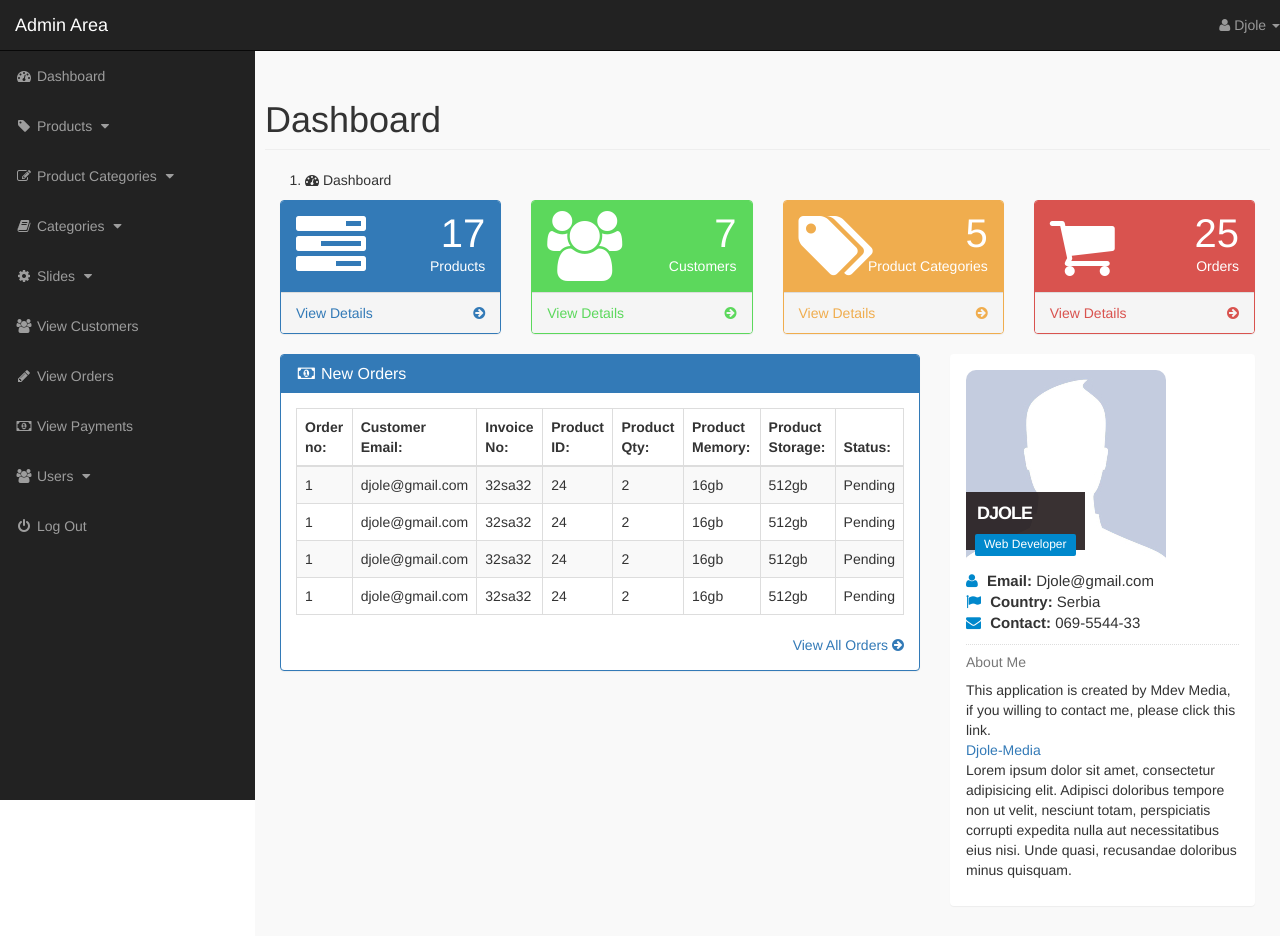
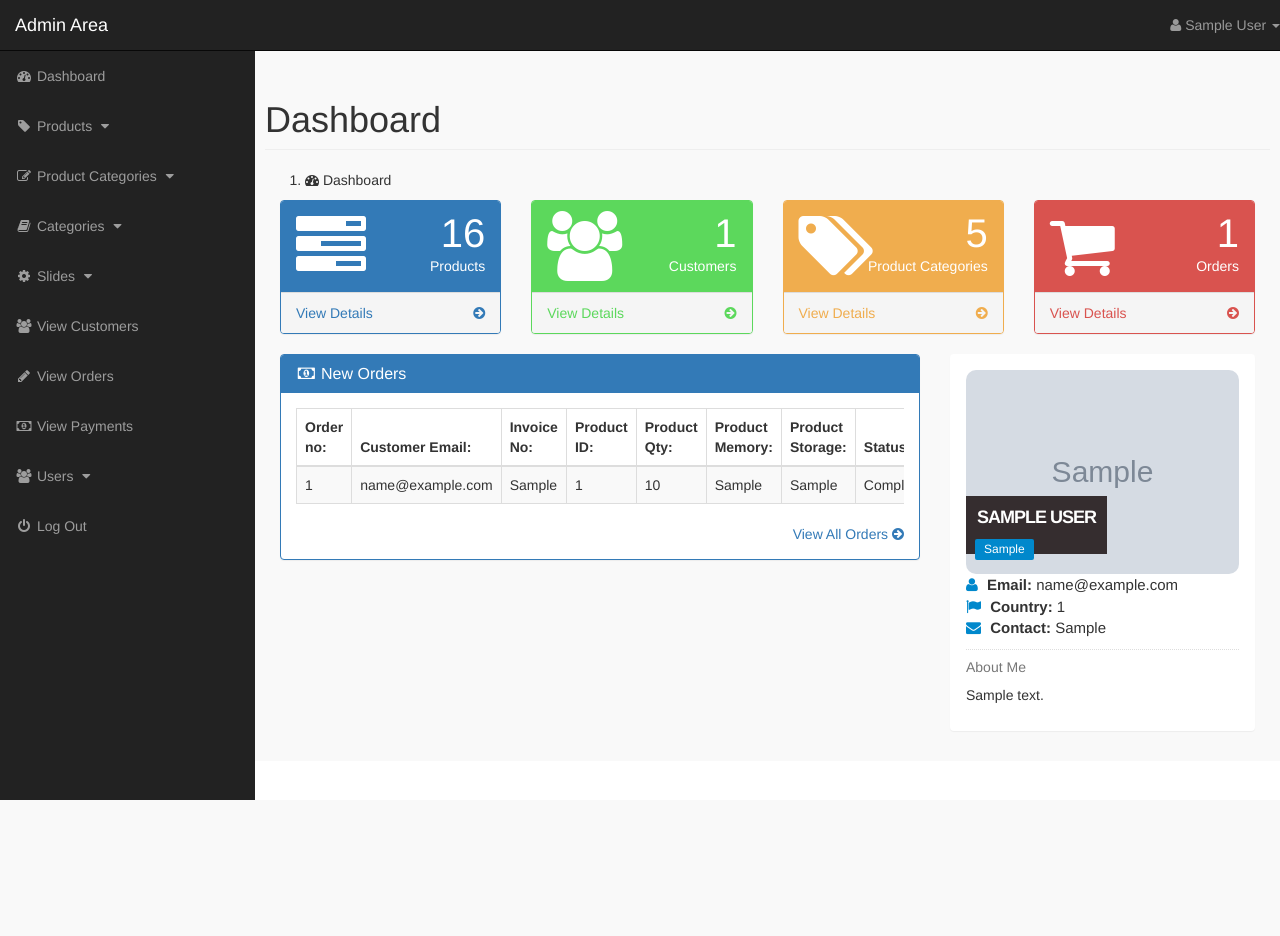
Before and after one commit to Snoouden/myproject1, a PHP site: page /admin_area/index.php?dashboard in a window 1280 px wide. After the commit the page ends 800 px from the top, so only its background shows below. Run offline with PHP 8.4, Linux system fonts and the light colour scheme; the visitor is signed in with stand-in values (Sample User, id 1); data comes from the database, SQL or seed files in the repository; tables that the repository leaves empty or names only in its code hold one stand-in row (values such as "Sample post").

Commit message:
Dashboard dynamic

```diff
--- a/admin_area/dashboard.php
+++ b/admin_area/dashboard.php
@@ -38,7 +38,7 @@
                     </div><!-- col-xs-3 finish -->
 
                     <div class="col-xs-9 text-right"><!-- col-xs-9 text-right begin -->
-                        <div class="huge"> 17 </div>
+                        <div class="huge"> <?php echo $count_products; ?> </div>
 
                         <div> Products </div>
 
@@ -78,7 +78,7 @@
                     </div><!-- col-xs-3 finish -->
 
                     <div class="col-xs-9 text-right"><!-- col-xs-9 text-right begin -->
-                        <div class="huge"> 7 </div>
+                        <div class="huge"> <?php echo $count_customers; ?> </div>
 
                         <div> Customers </div>
 
@@ -118,7 +118,7 @@
                     </div><!-- col-xs-3 finish -->
 
                     <div class="col-xs-9 text-right"><!-- col-xs-9 text-right begin -->
-                        <div class="huge"> 5 </div>
+                        <div class="huge"> <?php echo $count_p_categories; ?> </div>
 
                         <div> Product Categories </div>
 
@@ -158,7 +158,7 @@
                     </div><!-- col-xs-3 finish -->
 
                     <div class="col-xs-9 text-right"><!-- col-xs-9 text-right begin -->
-                        <div class="huge"> 25 </div>
+                        <div class="huge"> <?php echo $count_pending_orders; ?> </div>
 
                         <div> Orders </div>
 
@@ -223,57 +223,82 @@
 
                         <tbody><!-- tbody begin -->
 
-                            <tr><!-- tr begin -->
+                        <?php
 
-                                <td> 1 </td>
-                                <td> djole@gmail.com </td>
-                                <td> 32sa32 </td>
-                                <td> 24 </td>
-                                <td> 2 </td>
-                                <td> 16gb </td>
-                                <td> 512gb </td>
-                                <td> Pending </td>
+                          $i=0;
 
-                            </tr><!-- tr finish -->
+                          $get_order = "select * from pending_orders order by 1 DESC LIMIT 0,5";
 
-                            <tr><!-- tr begin -->
+                          $run_order = mysqli_query($con,$get_order);
 
-                                <td> 1 </td>
-                                <td> djole@gmail.com </td>
-                                <td> 32sa32 </td>
-                                <td> 24 </td>
-                                <td> 2 </td>
-                                <td> 16gb </td>
-                                <td> 512gb </td>
-                                <td> Pending </td>
+                          while($row_order=mysqli_fetch_array($run_order)){
 
-                            </tr><!-- tr finish -->
+                              $order_id = $row_order['order_id'];
 
-                            <tr><!-- tr begin -->
+                              $c_id = $row_order['customer_id'];
 
-                                <td> 1 </td>
-                                <td> djole@gmail.com </td>
-                                <td> 32sa32 </td>
-                                <td> 24 </td>
-                                <td> 2 </td>
-                                <td> 16gb </td>
-                                <td> 512gb </td>
-                                <td> Pending </td>
+                              $invoice_no = $row_order['invoice_no'];
 
-                            </tr><!-- tr finish -->
+                              $product_id = $row_order['product_id'];
 
-                            <tr><!-- tr begin -->
+                              $qty = $row_order['qty'];
 
-                                <td> 1 </td>
-                                <td> djole@gmail.com </td>
-                                <td> 32sa32 </td>
-                                <td> 24 </td>
-                                <td> 2 </td>
-                                <td> 16gb </td>
-                                <td> 512gb </td>
-                                <td> Pending </td>
+                              $memory = $row_order['memory'];
 
-                            </tr><!-- tr finish -->
+                              $storage = $row_order['storage'];
+
+                              $order_status = $row_order['order_status'];
+
+                              $i++;
+
+                      ?>
+
+                      <tr><!-- tr begin -->
+
+                          <td> <?php echo $order_id; ?> </td>
+                          <td>
+
+                              <?php
+
+                                  $get_customer = "select * from customers where customer_id='$c_id'";
+
+                                  $run_customer = mysqli_query($con,$get_customer);
+
+                                  $row_customer = mysqli_fetch_array($run_customer);
+
+                                  $customer_email = $row_customer['customer_email'];
+
+                                  echo $customer_email;
+
+                              ?>
+
+                          </td>
+                          <td> <?php echo $invoice_no; ?> </td>
+                          <td> <?php echo $product_id; ?> </td>
+                          <td> <?php echo $qty; ?> </td>
+                          <td> <?php echo $memory; ?> </td>
+                          <td> <?php echo $storage; ?> </td>
+                          <td>
+
+                              <?php
+
+                                  if($order_status=='Pending'){
+
+                                      echo $order_status='Pending';
+
+                                  }else{
+
+                                      echo $order_status='Complete';
+
+                                  }
+
+                              ?>
+
+                          </td>
+
+                      </tr><!-- tr finish -->
+
+                      <?php } ?>
 
                         </tbody><!-- tbody finish -->
 
@@ -301,12 +326,12 @@
             <div class="panel-body"><!-- panel-body begin -->
                 <div class="mb-md thumb-info"><!-- mb-md thumb-info begin -->
 
-                    <img src="admin_images/DefaultUser1.jpg" alt="admin-thumb-info" class="rounded img-responsive">
+                     <img src="admin_images/<?php echo $admin_image; ?>" alt="<?php echo $admin_image; ?>" class="rounded img-responsive">
 
                     <div class="thumb-info-title"><!-- thumb-info-title begin -->
 
-                        <span class="thumb-info-inner"> Djole </span>
-                        <span class="thumb-info-type"> Web Developer </span>
+                        <span class="thumb-info-inner"> <?php echo $admin_name; ?> </span>
+                        <span class="thumb-info-type"> <?php echo $admin_job; ?> </span>
 
                     </div><!-- thumb-info-title finish -->
 
@@ -314,9 +339,9 @@
 
                 <div class="mb-md"><!-- mb-md begin -->
                     <div class="widget-content-expanded"><!-- widget-content-expanded begin -->
-                        <i class="fa fa-user"></i> <span> Email: </span> Djole@gmail.com <br/>
-                        <i class="fa fa-flag"></i> <span> Country: </span> Serbia <br/>
-                        <i class="fa fa-envelope"></i> <span> Contact: </span> 069-5544-33 <br/>
+                        <i class="fa fa-user"></i> <span> Email: </span> <?php echo $admin_email; ?> <br/>
+                        <i class="fa fa-flag"></i> <span> Country: </span> <?php echo $admin_country; ?> <br/>
+                        <i class="fa fa-envelope"></i> <span> Contact: </span> <?php echo $admin_contact; ?> <br/>
                     </div><!-- widget-content-expanded finish -->
 
                     <hr class="dotted short">
@@ -325,9 +350,7 @@
 
                     <p><!-- p begin -->
 
-                        This application is created by Mdev Media, if you willing to contact me, please click this link. <br/>
-                        <a href="#"> Djole-Media </a> <br/>
-                        Lorem ipsum dolor sit amet, consectetur adipisicing elit. Adipisci doloribus tempore non ut velit, nesciunt totam, perspiciatis corrupti expedita nulla aut necessitatibus eius nisi. Unde quasi, recusandae doloribus minus quisquam.
+                        <?php echo $admin_about; ?>
 
                     </p><!-- p finish -->
 
--- a/admin_area/includes/sidebar.php
+++ b/admin_area/includes/sidebar.php
@@ -31,13 +31,13 @@
 
             <a href="#" class="dropdown-toggle" data-toggle="dropdown"><!-- dropdown-toggle begin -->
 
-                <i class="fa fa-user"></i> Djole <b class="caret"></b>
+                <i class="fa fa-user"></i> <?php echo $admin_name; ?> <b class="caret"></b>
 
             </a><!-- dropdown-toggle finish -->
 
             <ul class="dropdown-menu"><!-- dropdown-menu begin -->
                 <li><!-- li begin -->
-                    <a href="index.php?user_profile"><!-- a href begin -->
+                    <a href="index.php?user_profile=<?php echo $admin_id; ?>"><!-- a href begin -->
 
                         <i class="fa fa-fw fa-user"></i> Profile
 
@@ -49,7 +49,7 @@
 
                         <i class="fa fa-fw fa-envelope"></i> Products
 
-                        <span class="badge">7</span>
+                        <span class="badge"><?php echo $count_products; ?></span>
 
                     </a><!-- a href finish -->
                 </li><!-- li finish -->
@@ -59,7 +59,7 @@
 
                         <i class="fa fa-fw fa-users"></i> Customeres
 
-                        <span class="badge">11</span>
+                        <span class="badge"><?php echo $count_customers; ?></span>
 
                     </a><!-- a href finish -->
                 </li><!-- li finish -->
@@ -69,7 +69,7 @@
 
                         <i class="fa fa-fw fa-gear"></i> Product Categories
 
-                        <span class="badge">4</span>
+                        <span class="badge"><?php echo $count_p_categories; ?></span>
 
                     </a><!-- a href finish -->
                 </li><!-- li finish -->
@@ -222,7 +222,7 @@
                         <a href="index.php?view_users"> View Users </a>
                     </li><!-- li finish -->
                     <li><!-- li begin -->
-                        <a href="index.php?user_profile"> Edit User Profile </a>
+                        <a href="index.php?user_profile=<?php echo $admin_id; ?>"> Edit User Profile </a>
                     </li><!-- li finish -->
                 </ul><!-- collapse finish -->
 
--- a/admin_area/index.php
+++ b/admin_area/index.php
@@ -9,6 +9,58 @@
 
     }else{
 
+        $admin_session = $_SESSION['admin_email'];
+
+        $get_admin = "select * from admins where admin_email='$admin_session'";
+
+        $run_admin = mysqli_query($con,$get_admin);
+
+        $row_admin = mysqli_fetch_array($run_admin);
+
+        $admin_id = $row_admin['admin_id'];
+
+        $admin_name = $row_admin['admin_name'];
+
+        $admin_email = $row_admin['admin_email'];
+
+        $admin_image = $row_admin['admin_image'];
+
+        $admin_country = $row_admin['admin_country'];
+
+        $admin_about = $row_admin['admin_about'];
+
+        $admin_contact = $row_admin['admin_contact'];
+
+        $admin_job = $row_admin['admin_job'];
+
+        $get_products = "select * from products";
+
+        $run_products = mysqli_query($con,$get_products);
+
+        $count_products = mysqli_num_rows($run_products);
+
+        $get_customers = "select * from customers";
+
+        $run_customers = mysqli_query($con,$get_customers);
+
+        $count_customers = mysqli_num_rows($run_customers);
+
+        $get_p_categories = "select * from product_categories";
+
+        $run_p_categories = mysqli_query($con,$get_p_categories);
+
+        $count_p_categories = mysqli_num_rows($run_p_categories);
+
+        $get_pending_orders = "select * from pending_orders";
+
+        $run_pending_orders = mysqli_query($con,$get_pending_orders);
+
+        $count_pending_orders = mysqli_num_rows($run_pending_orders);
+
+
+
+
+
 ?>
 
 <!DOCTYPE html>
@@ -16,7 +68,7 @@
 <head>
     <meta charset="UTF-8">
     <meta name="viewport" content="width=device-width, initial-scale=1">
-    <title>M-Dev Store Admin Area</title>
+    <title>Djole Store Admin Area</title>
     <link rel="stylesheet" href="css/bootstrap-337.min.css">
     <link rel="stylesheet" href="font-awsome/css/font-awesome.min.css">
     <link rel="stylesheet" href="css/style.css">
@@ -34,7 +86,11 @@
 
                     if(isset($_GET['dashboard'])){
 
-                        include("dashboard.php");
+                    include("dashboard.php");
+
+                }   if(isset($_GET['insert_product'])){
+
+                    include("insert_product.php");
 
                 }
 
```
